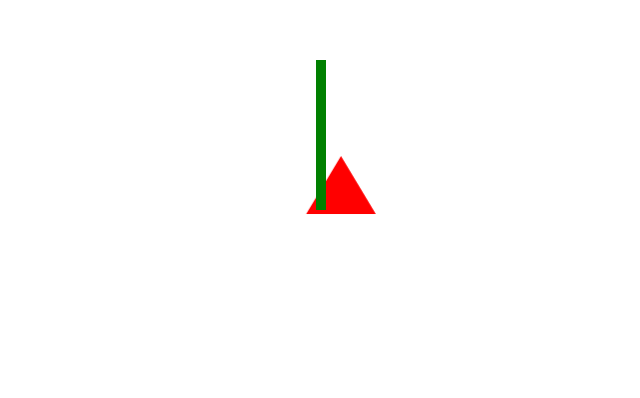
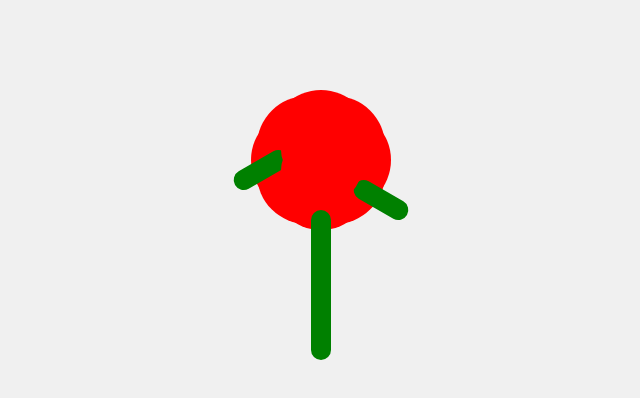
Before and after one commit to Ywhire/CssWorld, a plain HTML site: page index.html in a window 1280 px wide. Shown: the part 240-638 px from the top of the page, without its empty margins (319-959 px from the left). Drawn offline with Linux system fonts and the light colour scheme.

Commit message:
Update index.html

```diff
--- a/index.html
+++ b/index.html
@@ -3,13 +3,78 @@
 <head>
     <meta charset="UTF-8">
     <meta name="viewport" content="width=device-width, initial-scale=1.0">
-    <title>Animated Red Rose</title>
-    <link rel="stylesheet" href="styles.css">
+    <title>Red Rose</title>
+    <style>
+        body {
+            display: flex;
+            justify-content: center;
+            align-items: center;
+            height: 100vh;
+            background-color: #f0f0f0;
+            margin: 0;
+        }
+        .rose {
+            position: relative;
+            width: 100px;
+            height: 100px;
+        }
+        .rose::before, .rose::after {
+            content: '';
+            position: absolute;
+            background-color: red;
+            border-radius: 50%;
+        }
+        .rose::before {
+            width: 100px;
+            height: 100px;
+            top: 0;
+            left: 0;
+            box-shadow: 20px 0px 0 0 red, -20px 0px 0 0 red,
+                        0 20px 0 0 red, 0 -20px 0 0 red,
+                        14px 14px 0 0 red, -14px -14px 0 0 red,
+                        -14px 14px 0 0 red, 14px -14px 0 0 red;
+        }
+        .rose::after {
+            width: 60px;
+            height: 60px;
+            top: 20px;
+            left: 20px;
+            box-shadow: 10px 10px 0 0 red, -10px -10px 0 0 red,
+                        -10px 10px 0 0 red, 10px -10px 0 0 red;
+        }
+        .stem {
+            position: absolute;
+            bottom: -150px;
+            left: 40px;
+            width: 20px;
+            height: 150px;
+            background-color: green;
+            border-radius: 10px;
+        }
+        .leaf {
+            position: absolute;
+            width: 60px;
+            height: 20px;
+            background-color: green;
+            border-radius: 20px;
+        }
+        .leaf.left {
+            top: 50px;
+            left: -40px;
+            transform: rotate(-30deg);
+        }
+        .leaf.right {
+            top: 80px;
+            right: -40px;
+            transform: rotate(30deg);
+        }
+    </style>
 </head>
 <body>
     <div class="rose">
-        <div class="petal"></div>
         <div class="stem"></div>
+        <div class="leaf left"></div>
+        <div class="leaf right"></div>
     </div>
 </body>
 </html>
```
